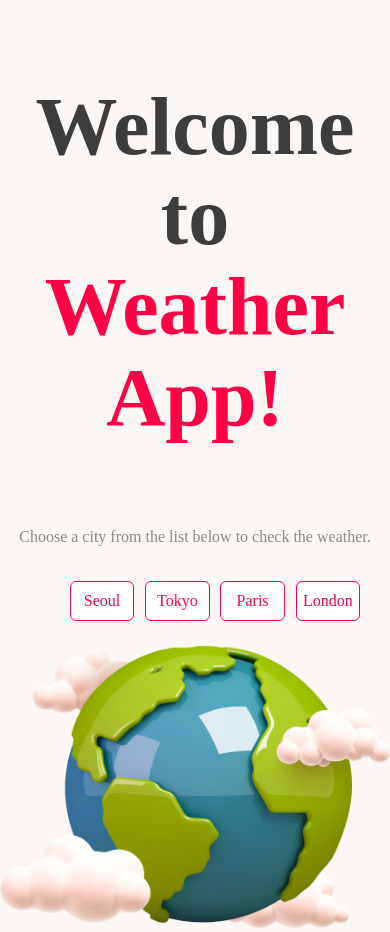
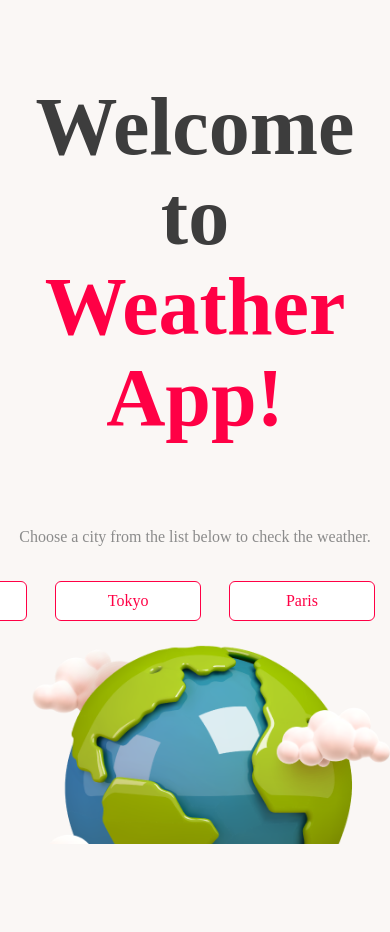
Before and after one commit to Ahnseungc/Bzznb, a Next.js app: page / in a window 390 px wide. After the commit the page ends 844 px from the top, so only its background shows below. Built offline with nearby package versions, Linux system fonts and the light colour scheme.

Commit message:
fix 반응형

```diff
--- a/component/BranchComponent/style.module.css
+++ b/component/BranchComponent/style.module.css
@@ -7,7 +7,7 @@
   border-top: 1px solid #dfdfdf;
 }
 
-.BranchComponentImage {
+.Arrow {
   margin-right: 3vw;
 }
 
@@ -57,3 +57,20 @@
   letter-spacing: -0.6px;
   color: #8b8b8b;
 }
+
+@media only screen and (min-width: 800px) and (max-width: 1279px) {
+}
+
+@media screen and (max-width: 800px) {
+  .MainContainer {
+    overflow-x: scroll;
+    overflow-y: scroll;
+  }
+  .BranchComponent {
+    width: 800px;
+  }
+
+  .CountryList {
+    width: 722.72px;
+  }
+}
--- a/component/MainPage/index.jsx
+++ b/component/MainPage/index.jsx
@@ -30,7 +30,15 @@ const MainPage = () => {
           </ul>
         </section>
       </div>
-      <Image className={styles.Earth} src={'/img/img.png'} alt="/" width={430} height={321} />
+
+      <Image
+        className={styles.Earth}
+        src={'/img/img.png'}
+        alt="/"
+        width={430}
+        height={321}
+        priority
+      />
     </div>
   );
 };
--- a/component/MainPage/style.module.css
+++ b/component/MainPage/style.module.css
@@ -1,4 +1,6 @@
 .MainContainer {
+  height: 100vh;
+  width: 100vw;
   text-align: center;
   background-color: #faf7f5;
   /* justify-content: center; */
@@ -55,7 +57,7 @@
 }
 
 .Earth {
-  margin-top: 106px;
+  margin-top: 10vh;
 }
 
 .HomeMainTextW_T {
@@ -71,3 +73,20 @@
   line-height: 90.2px;
   color: #ff0045;
 }
+
+@media only screen and (min-width: 800px) and (max-width: 1279px) {
+  .MainContainer {
+    width: 100%;
+  }
+}
+
+@media screen and (max-width: 800px) {
+  .MainContainer {
+    overflow-x: scroll;
+    overflow-y: scroll;
+  }
+
+  .CountryList {
+    width: 722.72px;
+  }
+}
--- a/pages/[id].js
+++ b/pages/[id].js
@@ -14,7 +14,7 @@ const Detail = () => {
   if (!data) return <div>loading...</div>;
   return (
     <>
-      <DetailPage Data={data} City={City} />
+      <DetailPage Data={data} />
     </>
   );
 };
--- a/styles/globals.css
+++ b/styles/globals.css
@@ -9,8 +9,21 @@ body {
   font-family: 'Pretendara';
   src: url('/bzznb/public/fonts/Pretendard-Black.ttf') format('ttf');
 }
-@media only screen and (min-width: 800px) and (max-width: 1279px) {
+@media screen and (min-width: 800px) {
+  @media screen and (min-width: 1280px) {
+    body {
+      width: 1280px;
+      margin: 0 auto;
+    }
+  }
+
   body {
     width: 100%;
   }
 }
+
+@media screen and (max-width: 799px) {
+  body {
+    overflow-x: scroll; /* 스크롤로 볼 수 있도록 */
+  }
+}
```
Also changed, not shown: component/BranchComponent/index.jsx (+7 -4 lines), component/DetailPage/index.jsx (+5 -28 lines), component/DetailPage/style.module.css (+21 -2 lines), util/useTime.js (added, +28 -0 lines).
